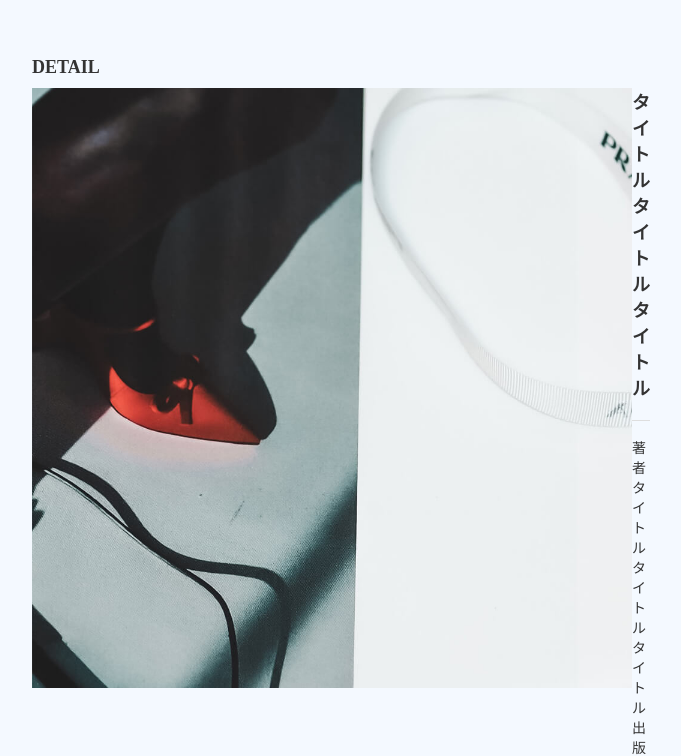
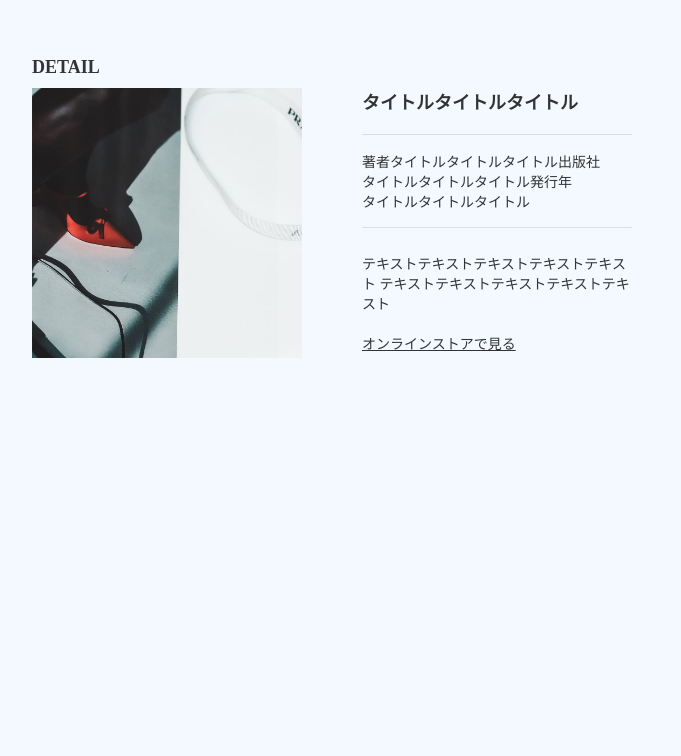
Before and after one commit to tomoki04110610/mimic_coding, a plain HTML site: page photo/index.html in a window 1280 px wide. Shown: the part 831-1587 px from the top of the page, without its empty margins (308-989 px from the left). After the commit the page ends 1289 px from the top, so only its background shows below. Drawn offline with Linux system fonts and the light colour scheme; some packages are replaced by stand-ins of ours.

Commit message:
detail css修正

```diff
--- a/photo/css/style.css
+++ b/photo/css/style.css
@@ -83,7 +83,7 @@ img {
   font-size: 1.125rem;
   font-weight: bold;
 }
-#detail .contet .img {
+#detail .content .img {
   width: 270px;
   margin-right: 60px;
 }
@@ -96,6 +96,7 @@ img {
   padding: 16px 0;
   margin-bottom: 25px;
   border-top: solid 1px #dedede;
+  border-bottom: solid 1px #dedede;
 }
 #detail .contet dt {
   width: 25%;
```
